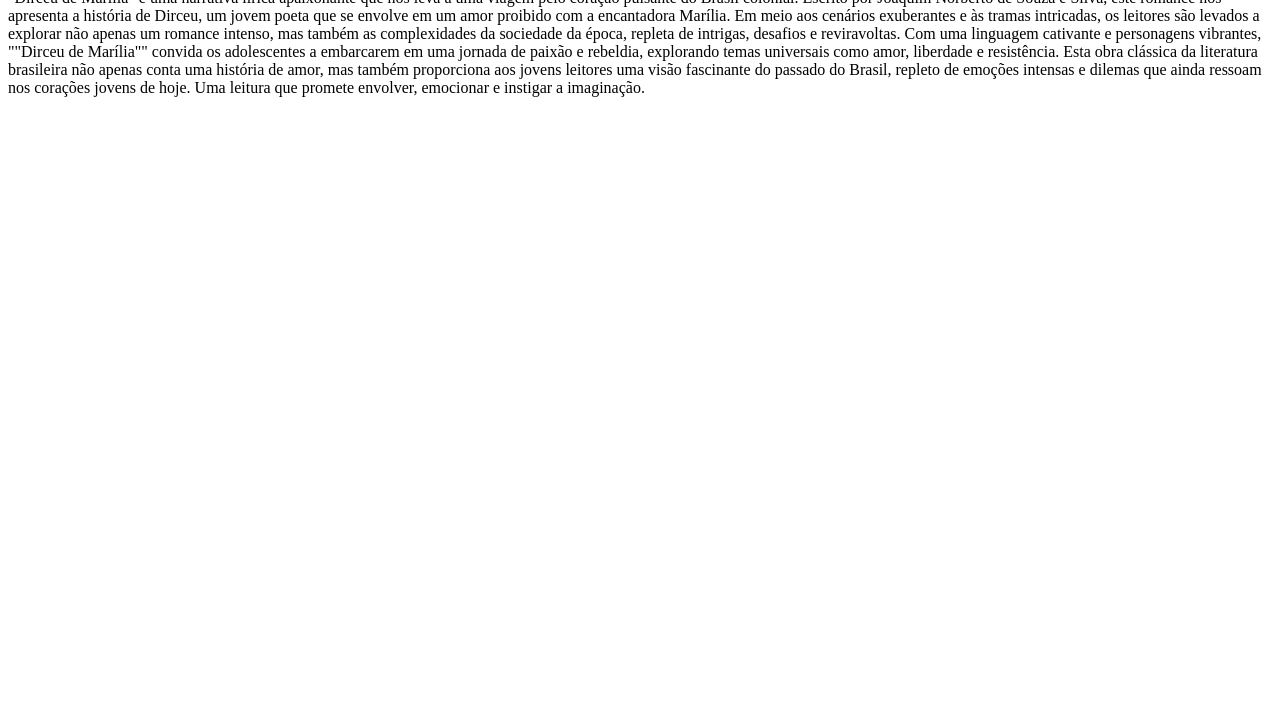
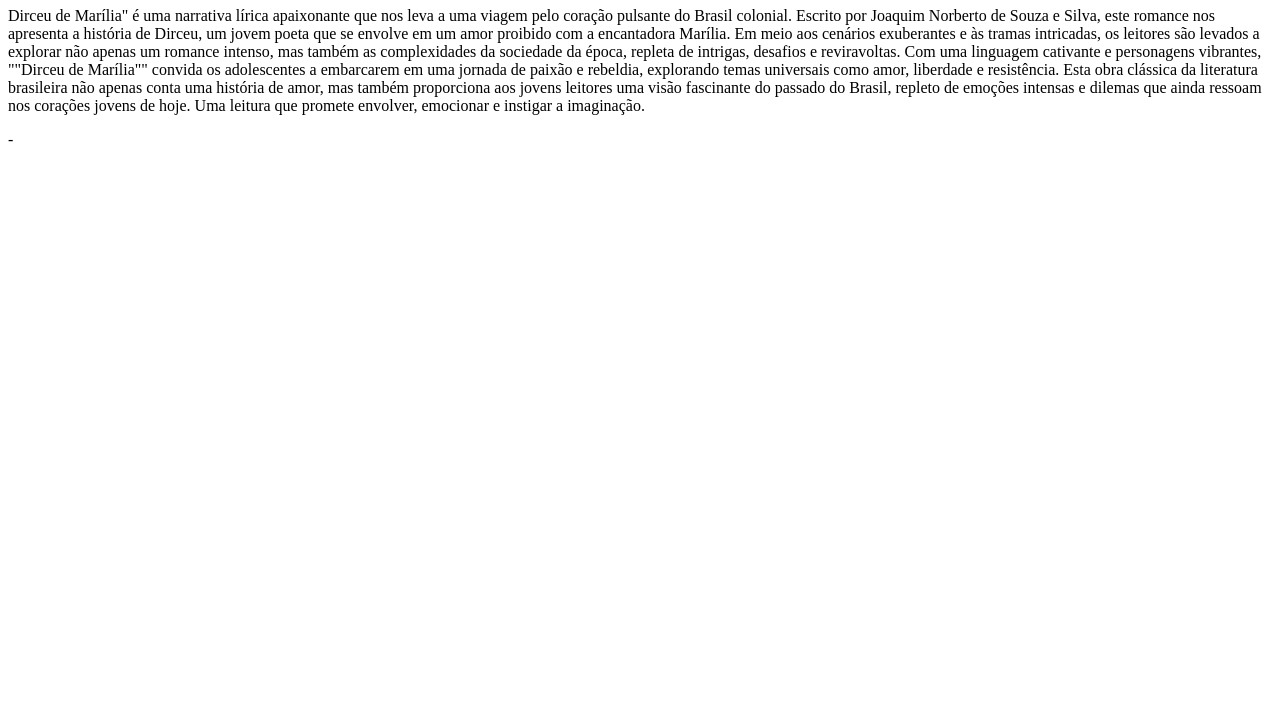
Before and after one commit to Joao1ano/joao1ano, a plain HTML site: page index.html in a window 1280 px wide. Shown: the part 73-800 px from the top of the page. Drawn offline with Linux system fonts and the light colour scheme.

Commit message:
Update index.html

```diff
--- a/index.html
+++ b/index.html
@@ -7,12 +7,17 @@
 </head>
 <body>
 
-<header>-<header>
-<sectibn>-<sectibn>
+<header><h1>resumo do texto de Dirceu de Marília</h1><header>
+<sectibn><p>   Dirceu de Marília" é uma narrativa lírica apaixonante que nos leva a uma viagem pelo coração pulsante do Brasil colonial.
+Escrito por Joaquim Norberto de Souza e Silva, este romance nos apresenta a história de Dirceu,
+um jovem poeta que se envolve em um amor proibido com a encantadora Marília. Em meio aos cenários exuberantes e às tramas intricadas,
+os leitores são levados a explorar não apenas um romance intenso, mas também as complexidades da sociedade da época, repleta de intrigas,
+desafios e reviravoltas. Com uma linguagem cativante e personagens vibrantes, ""Dirceu de Marília"" convida os adolescentes a embarcarem em uma jornada de paixão e rebeldia,
+explorando temas universais como amor, liberdade e resistência. Esta obra clássica da literatura brasileira não apenas conta uma história de amor, mas também proporciona aos jovens
+leitores uma visão fascinante do passado do Brasil, repleto de emoções intensas e dilemas que ainda ressoam nos corações jovens de hoje.
+ Uma leitura que promete envolver,
+emocionar e instigar a imaginação.</p><sectibn>
 <footer>-<footer>
 
 </body>
 </html>
-
-
-"Dirceu de Marília" é uma narrativa lírica apaixonante que nos leva a uma viagem pelo coração pulsante do Brasil colonial. Escrito por Joaquim Norberto de Souza e Silva, este romance nos apresenta a história de Dirceu, um jovem poeta que se envolve em um amor proibido com a encantadora Marília. Em meio aos cenários exuberantes e às tramas intricadas, os leitores são levados a explorar não apenas um romance intenso, mas também as complexidades da sociedade da época, repleta de intrigas, desafios e reviravoltas. Com uma linguagem cativante e personagens vibrantes, ""Dirceu de Marília"" convida os adolescentes a embarcarem em uma jornada de paixão e rebeldia, explorando temas universais como amor, liberdade e resistência. Esta obra clássica da literatura brasileira não apenas conta uma história de amor, mas também proporciona aos jovens leitores uma visão fascinante do passado do Brasil, repleto de emoções intensas e dilemas que ainda ressoam nos corações jovens de hoje. Uma leitura que promete envolver, emocionar e instigar a imaginação.
```
